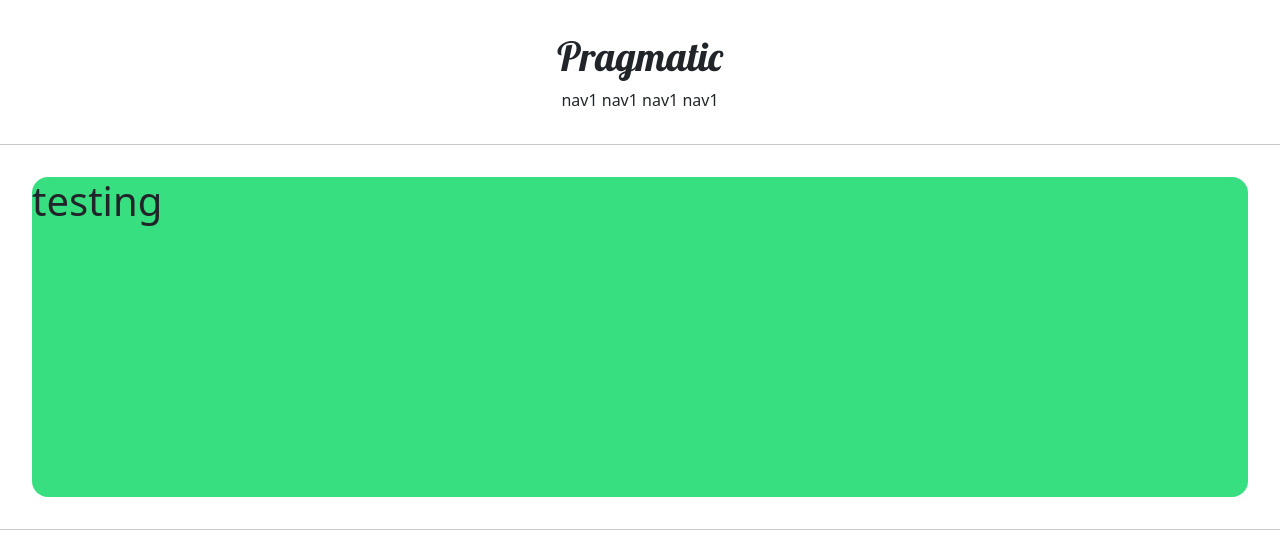
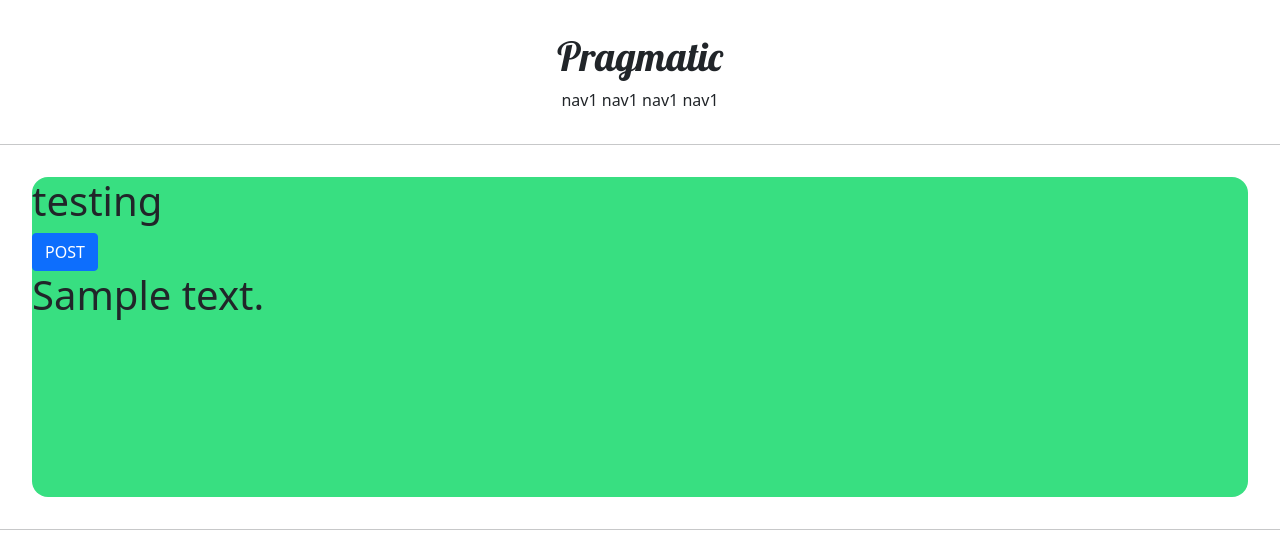
Before and after one commit to OHJONGHAE/pragmatic, a Django app: template accountapp/templates/accountapp/hello_world.html in a window 1280 px wide. Shown: the top 559 px of the page. Run offline with Django 3.2, Linux system fonts and the light colour scheme; the template is opened without the code that fills it: most values are stand-ins (such as "Sample title", 1, 10 or a date in 2020).

Commit message:
djust Django course 14 commit

```diff
--- a/accountapp/templates/accountapp/hello_world.html
+++ b/accountapp/templates/accountapp/hello_world.html
@@ -5,6 +5,14 @@
         <h1>
             testing
         </h1>
+        <form action="/account/hello_world/" method="post">
+            {% csrf_token %}
+            <input type="submit" class="btn btn-primary" value="POST">
+        </form>
+
+        <h1>
+            {{ text }}
+        </h1>
     </div>
 
 {% endblock %}
--- a/accountapp/urls.py
+++ b/accountapp/urls.py
@@ -4,5 +4,5 @@ from accountapp.views import hello_world
 app_name = 'accountapp'
 
 urlpatterns = [
-    path('hello_world',hello_world, name= 'hello_world')
+    path('hello_world/',hello_world, name= 'hello_world')
 ]
--- a/accountapp/views.py
+++ b/accountapp/views.py
@@ -4,4 +4,7 @@ from django.shortcuts import render
 # Create your views here.
 
 def hello_world(request):
-    return render(request, 'accountapp/hello_world.html')
+    if request.method =="POST":
+        return render(request, 'accountapp/hello_world.html', context={'text':'POST METHOD!!'})
+    else:
+        return render(request, 'accountapp/hello_world.html', context={'text':'GET METHOD!!'})
```
